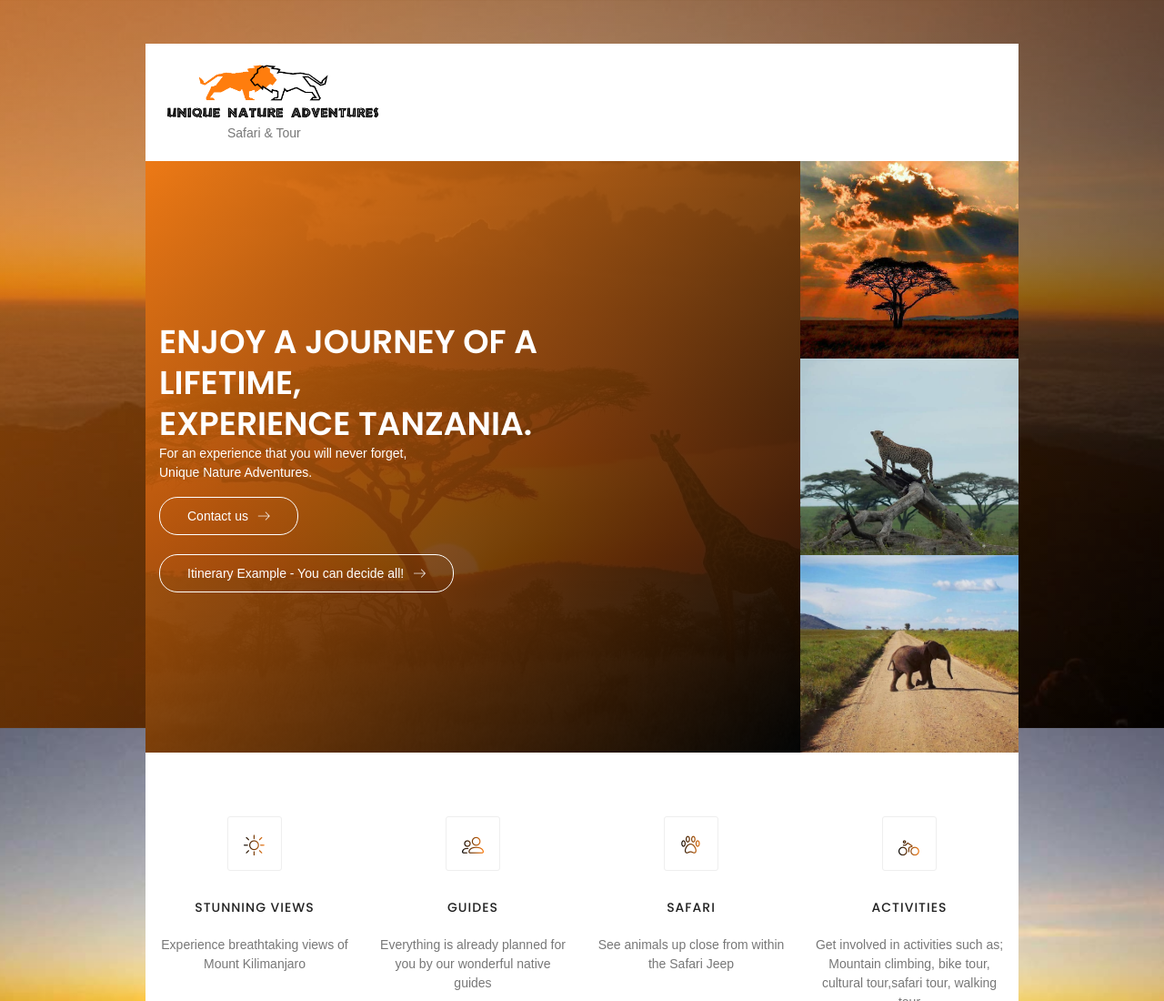
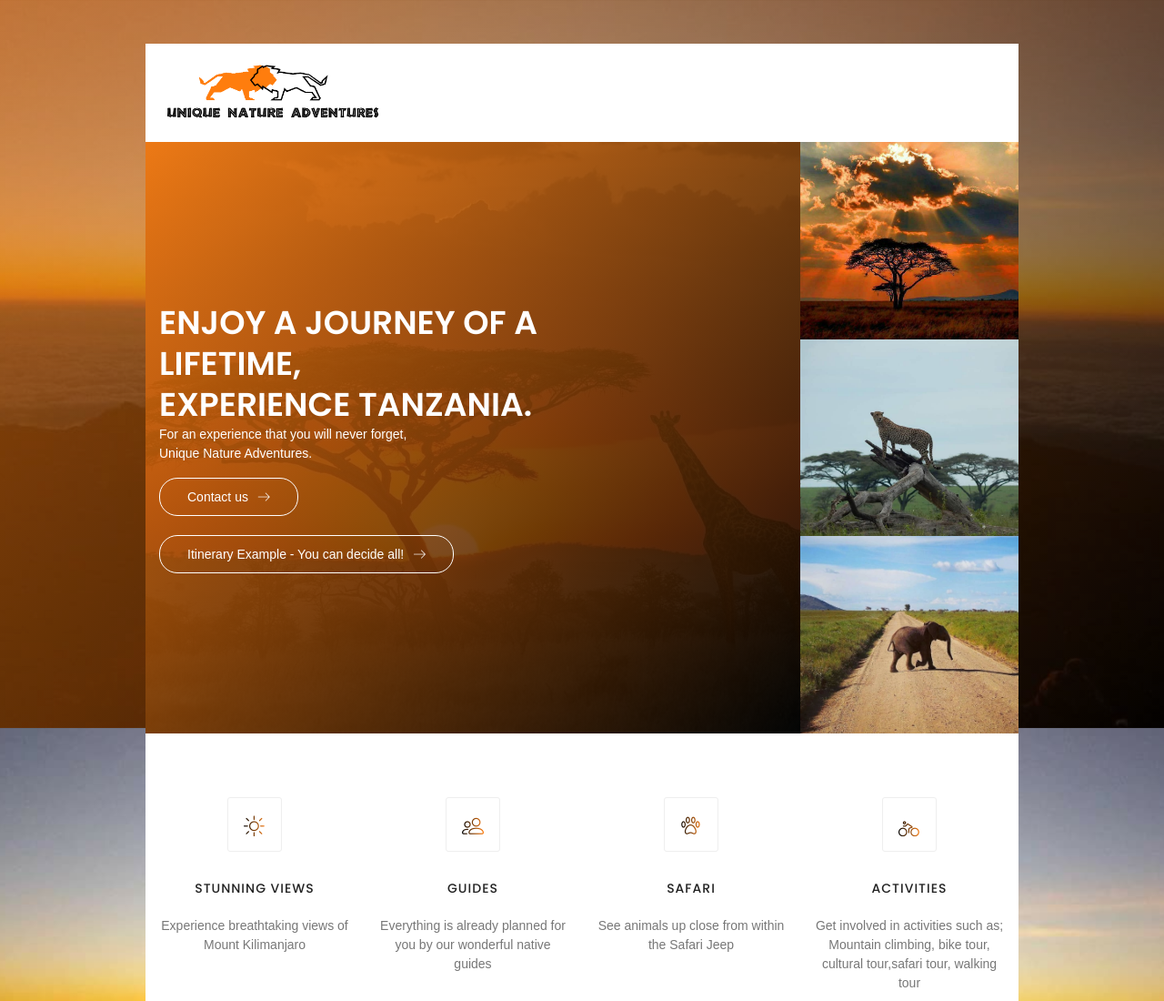
Before and after one commit to enjoytanzaniasafariandtour/enjoytanzaniasafariandtour.github.io, a plain HTML site: page index2.html in a window 1280 px wide. Shown: the top 1100 px of the page at 91% size. Drawn offline with nearby package versions, Linux system fonts and the light colour scheme.

Commit message:
Update index2.html

```diff
--- a/index2.html
+++ b/index2.html
@@ -48,7 +48,7 @@
 					<div class="header-wrap">
 						<div class="header-top d-flex justify-content-between align-items-center">
 							<div class="logo">
-								<a href="index.html"><img src="img/better_logo.png" width="250px"></a><br><span style="margin-left: 75px;">Safari & Tour</span>
+								<a href="index.html"><img src="img/better_logo.png" width="250px"></a><br>
 							</div>
 						</div>
 					</div>
```
